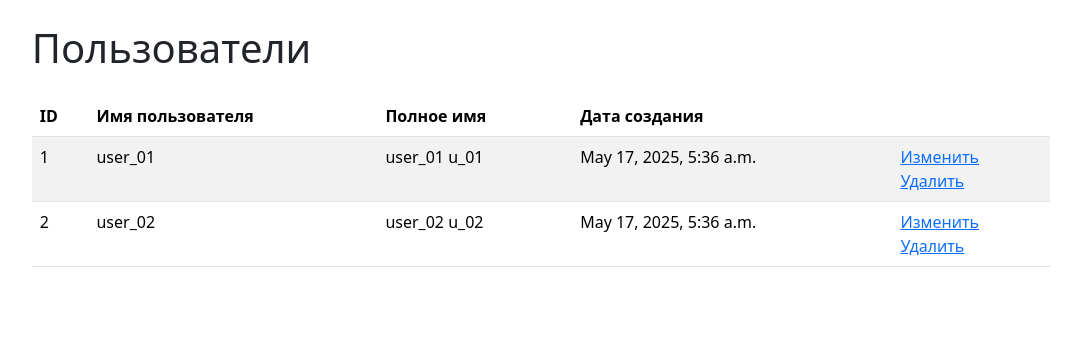
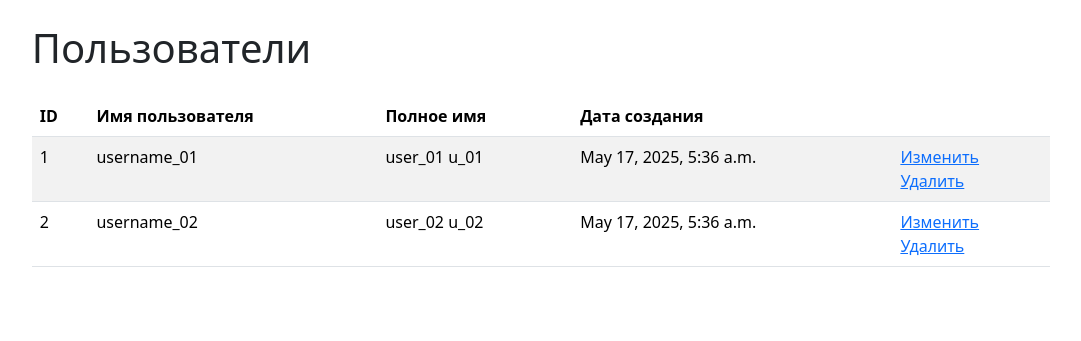
Before and after one commit to ilia-rassolov/python-project-52, a Django app: page /users/ in a window 1280 px wide. Shown: the part 56-397 px from the top of the page, without its empty margins (99-1180 px from the left). Run offline with Django 3.2, Linux system fonts and the light colour scheme; data comes from the database, SQL or seed files in the repository; some libraries are stand-ins or nearby versions.

Commit message:
17/05/2025

```diff
--- a/task_manager/templates/users/index.html
+++ b/task_manager/templates/users/index.html
@@ -18,7 +18,7 @@
         {% for user in users %}
           <tr>
             <td>{{ user.id }}</td>
-            <td>{{ user.first_name }}</td>
+            <td>{{ user.username }}</td>
             <td>{{ user }}</td>
             <td>{{ user.date_joined }}</td>
             <td>
```
